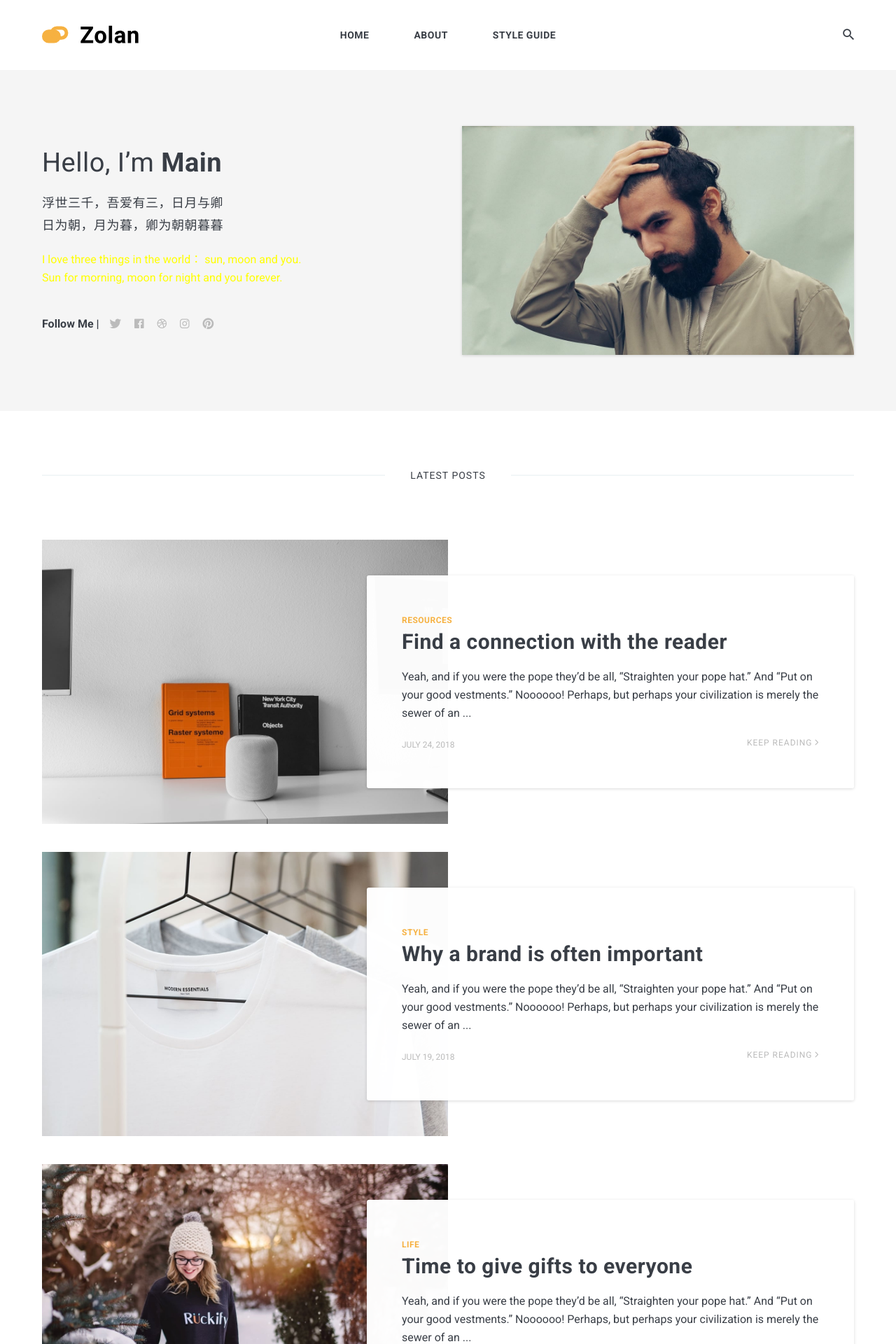
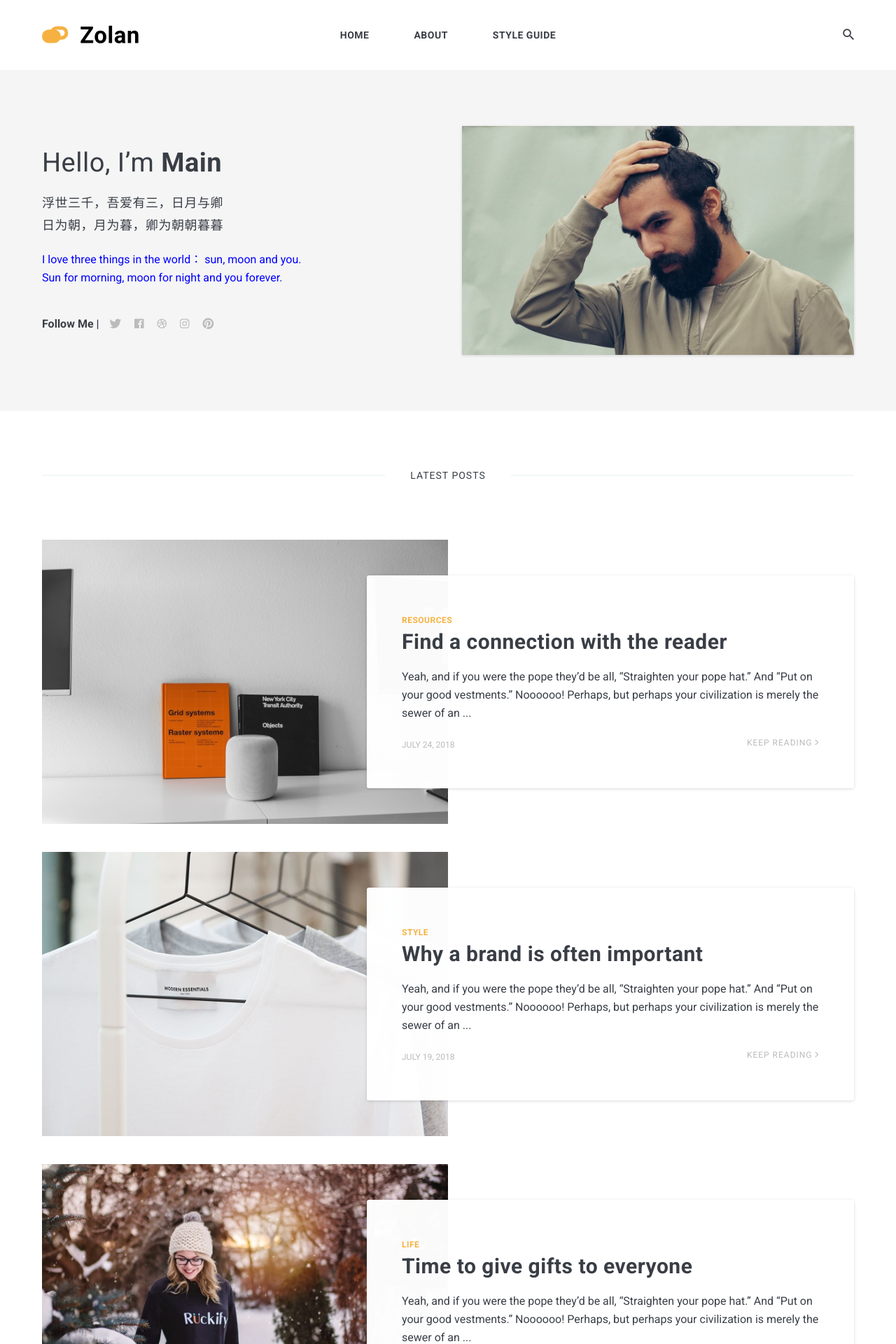
Before and after one commit to likemian/likemian.github.io, a Jekyll site: the page built from index.html, in a window 1280 px wide. Shown: the top 1920 px of the page at 70% size. Built offline with Jekyll 4.4.1, drawn with Linux system fonts in a browser that asks for light colours; nearby versions of some CDN libraries; the list of posts is cut into pages by our own code.

Commit message:
change word color

```diff
--- a/_data/settings.yml
+++ b/_data/settings.yml
@@ -13,7 +13,7 @@ author:
   say-hello: Hello, I’m <strong>Main</strong>
   bio: 浮世三千，吾爱有三，日月与卿<br>
        日为朝，月为暮，卿为朝朝暮暮<br>
-       <p style="color:#FFFF00">I love three things in the world： sun, moon and you.<br>
+       <p style="color:#0000FF">I love three things in the world： sun, moon and you.<br>
        Sun for morning, moon for night and you forever.</p>
 
 
```
